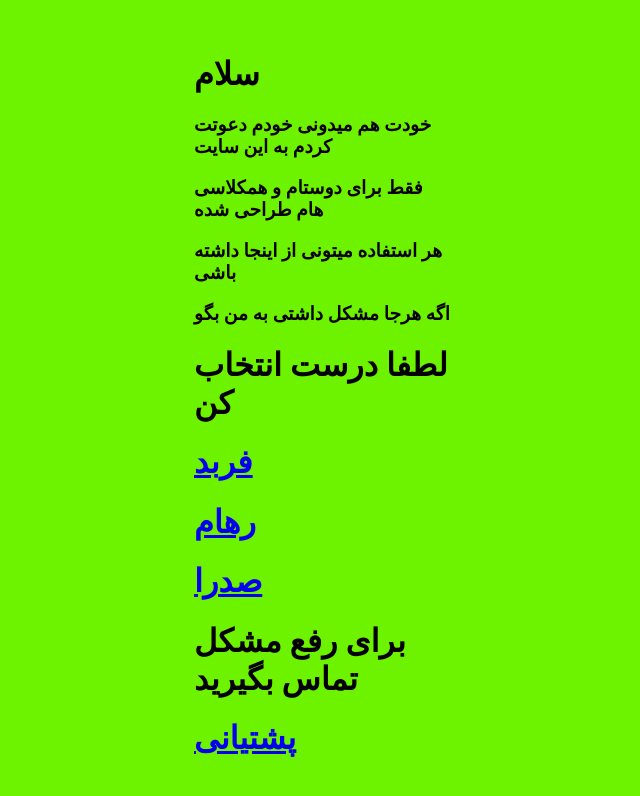
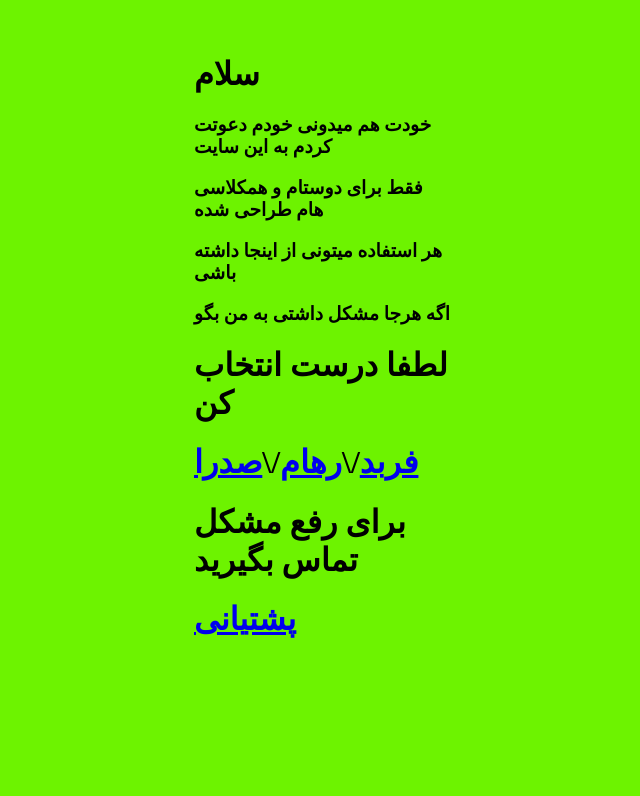
Before and after one commit to tahahq/vorods, a plain HTML site: page index.html in a window 1280 px wide. Shown: the whole page, without its empty margins (318-958 px from the left). Drawn offline with Linux system fonts and the light colour scheme.

Commit message:
Update index.html

```diff
--- a/index.html
+++ b/index.html
@@ -14,9 +14,7 @@ body{
 <h3>هر استفاده میتونی از اینجا داشته باشی</h3>
 <h3>اگه هرجا مشکل داشتی به من بگو</h3>
 <h1>لطفا درست انتخاب کن</h1>
-<h1><a href="http://tahahq.github.io/test2/">فربد</a></h1>
-<h1><a href="http://tahahq.github.io/test3/">رهام</a></h1>
-<h1><a href="http://tahahq.github.io/test4/">صدرا</a></h1>
+<h1><a href="http://tahahq.github.io/test2/">فربد</a>/\<a href="http://tahahq.github.io/test3/">رهام</a>/\<a href="http://tahahq.github.io/test4/">صدرا</a></h1>
 <h1>برای رفع مشکل تماس بگیرید</h1>
 <h1><a href="tel:+989942877151">پشتیانی</a></h1>
 </body>
```
